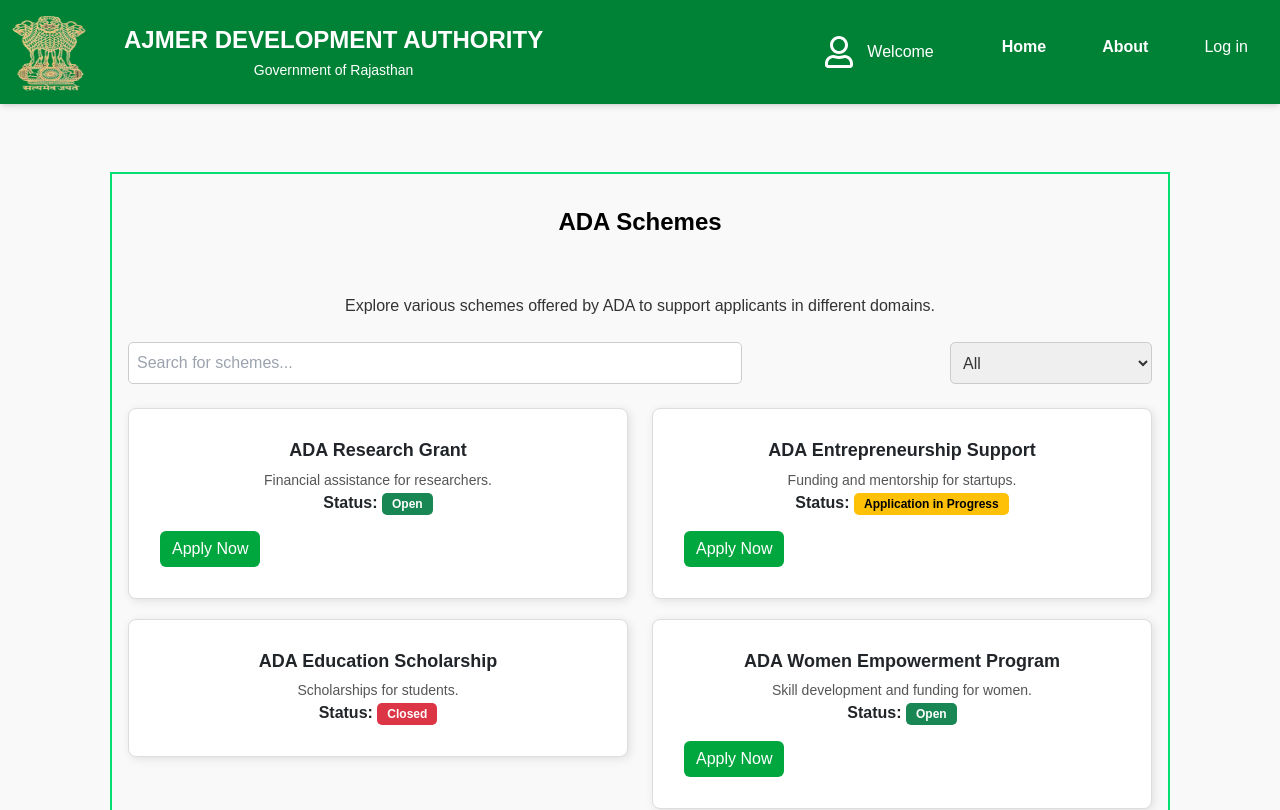
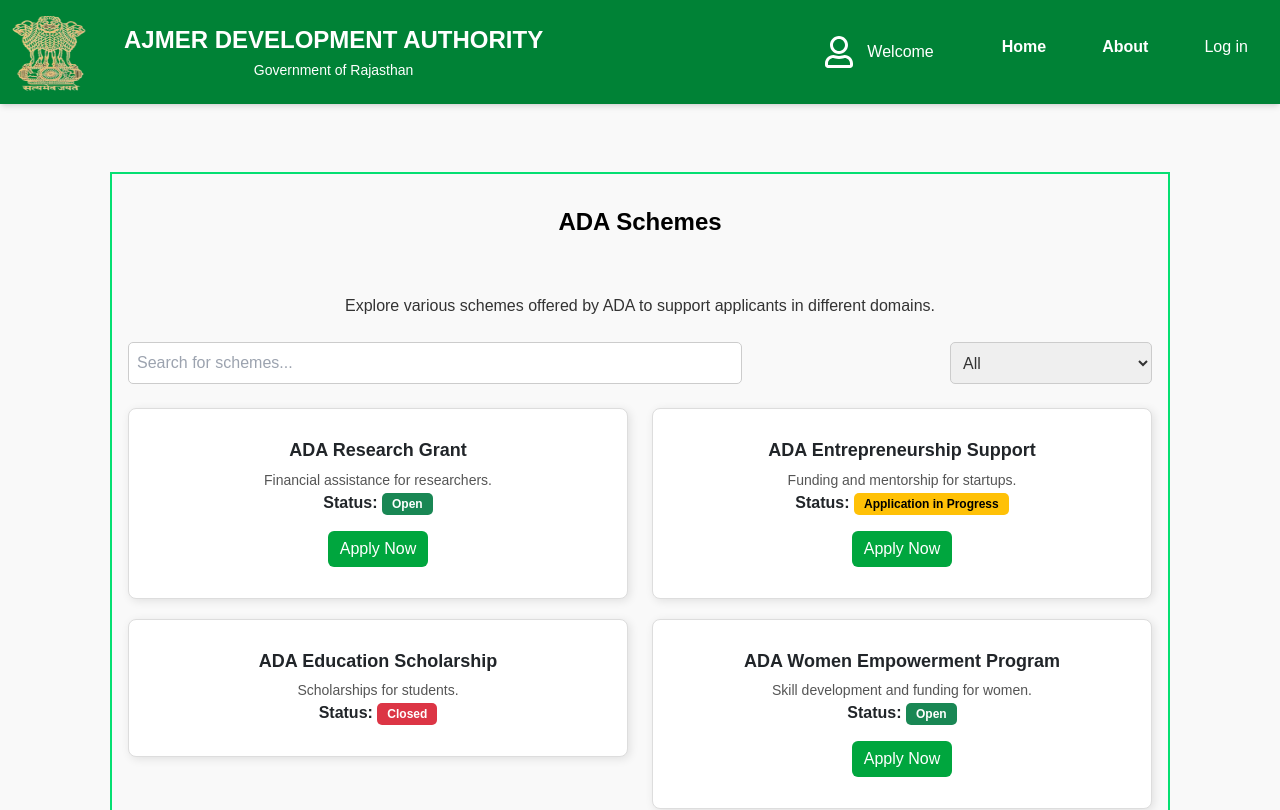
Before and after one commit to vineetsharma9252/ADA-PROJECT, a React (Create React App) app: page /schemes in a window 1280 px wide. Shown: the top 810 px of the page. Built offline with nearby package versions, Linux system fonts and the light colour scheme.

Commit message:
12/03/25 10:08AM

```diff
--- a/src/components/SchemePage.js
+++ b/src/components/SchemePage.js
@@ -42,7 +42,7 @@
 const checkRequiredDocuments = (schemeTitle) => {
   // For demo purposes, let's say documents are missing for "ADA Research Grant"
   const missingDocsSchemes = ["ADA Research Grant", "ADA Women Empowerment Program"];
-  return !missingDocsSchemes.includes(schemeTitle); // returns true if all docs present
+  return missingDocsSchemes.includes(schemeTitle); // returns true if all docs present
 };
 
 // Function to handle Apply Now click
@@ -127,14 +127,16 @@
                     </span>
 
                     {/* // In map loop */}
-                    {(scheme.status === "Closed") ? " " :
+                   <center>
+                   {(scheme.status === "Closed") ? " " :
                       <button
                         onClick={() => handleApplyClick(scheme.title)}
-                        className="custom-btn btn btn-light text-decoration-none schemes-apply-button mt-3"
+                        className="block custom-btn btn btn-light text-decoration-none schemes-apply-button mt-3"
                       >
                         Apply Now
                       </button>
                     }
+                   </center>
 
                   </p>
                 </div>
```
